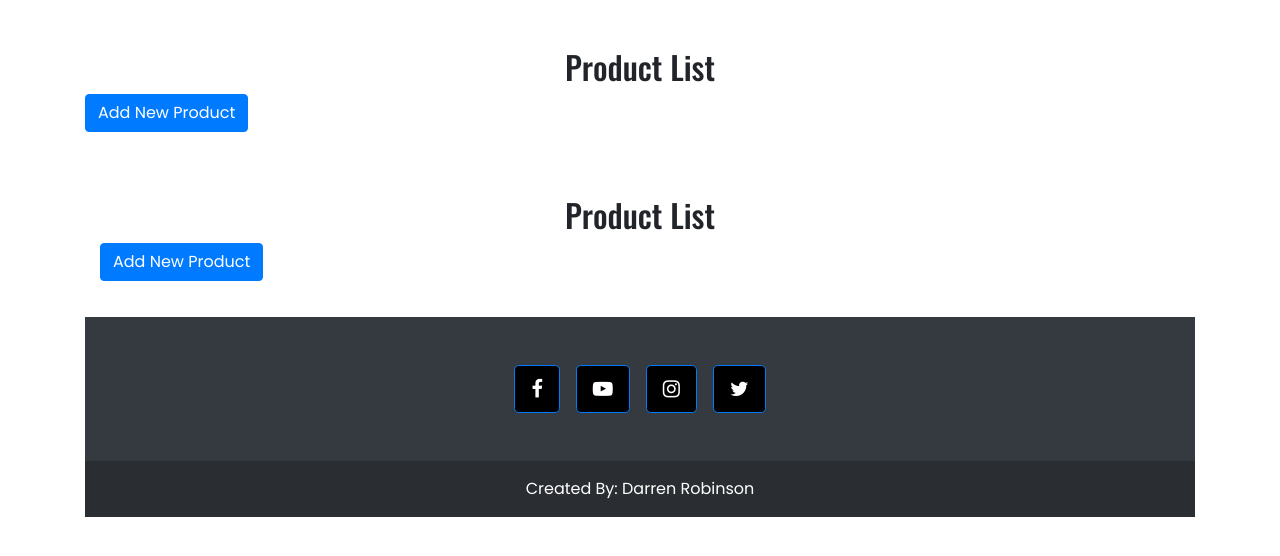
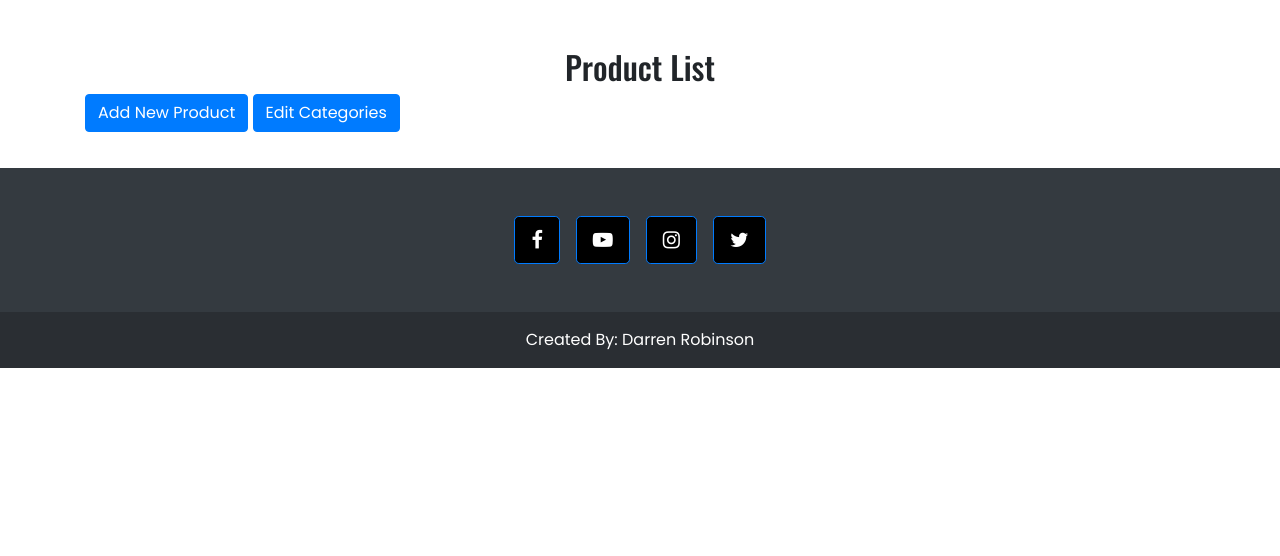
Before and after one commit to darrenrob25/AmberleyArtStore, a Django app: page /product_admin/ in a window 1280 px wide. Shown: the part 80-636 px from the top of the page. Run offline with Django 3.2, Linux system fonts and the light colour scheme; data that the repository does not hold is empty; parts of the project's set-up code (start-up, migrations or seed data) failed here and were passed over; some libraries are stand-ins or nearby versions.

Commit message:
Fix: category editing

```diff
--- a/product_admin/templates/product_admin/product_list.html
+++ b/product_admin/templates/product_admin/product_list.html
@@ -3,11 +3,8 @@
 <div class="container mt-5">
     <h2 class="text-center">Product List</h2>
     <a href="{% url 'add_product' %}" class="btn btn-primary mb-3">Add New Product</a>
+    <a href="{% url 'category_list' %}" class="btn btn-primary mb-3">Edit Categories</a>
     <ul class="list-group">
-        <div class="container mt-5">
-            <h2 class="text-center">Product List</h2>
-            <a href="{% url 'category_list' %}" class="btn btn-primary mb-3">Add New Product</a>
-            <ul class="list-group">
         {% for product in products %}
             <li class="list-group-item d-flex justify-content-between align-items-center">
                 <div>
```
Also changed, not shown: product_admin/forms.py (line endings or trailing spaces).
